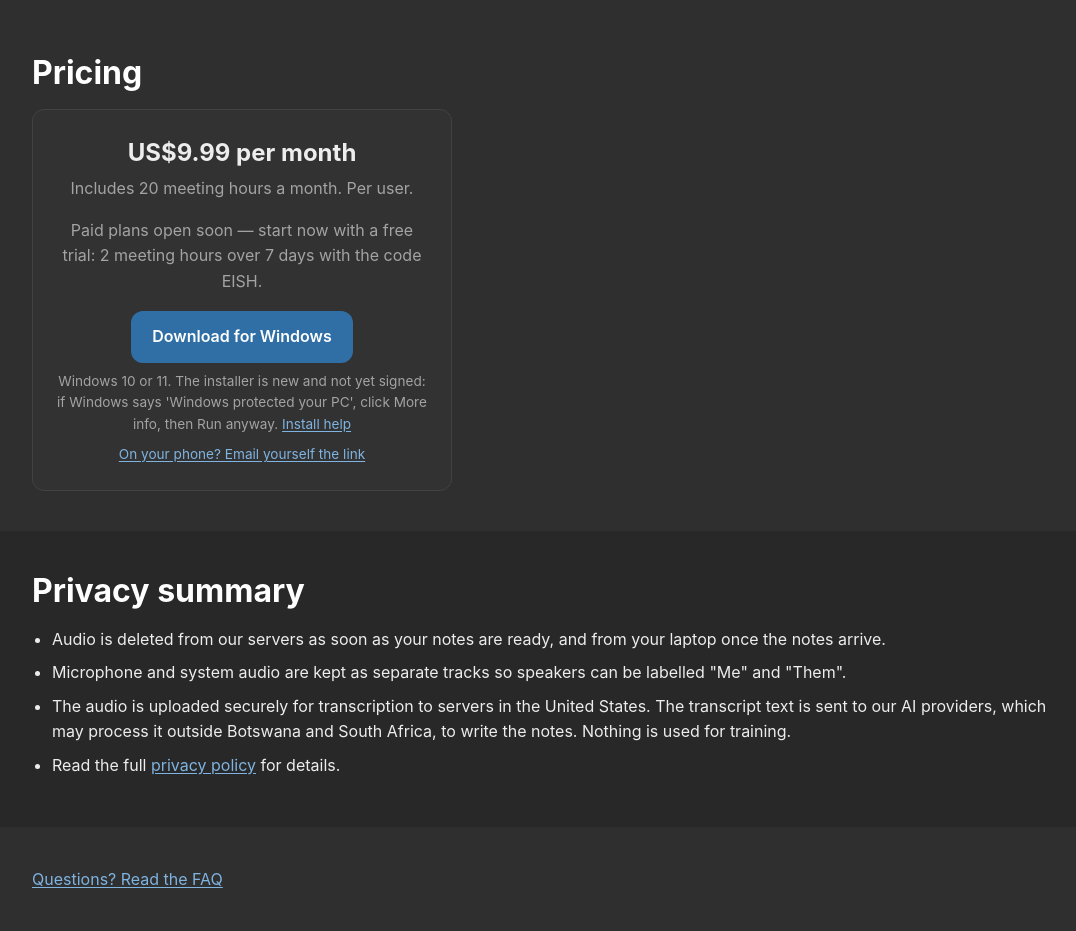
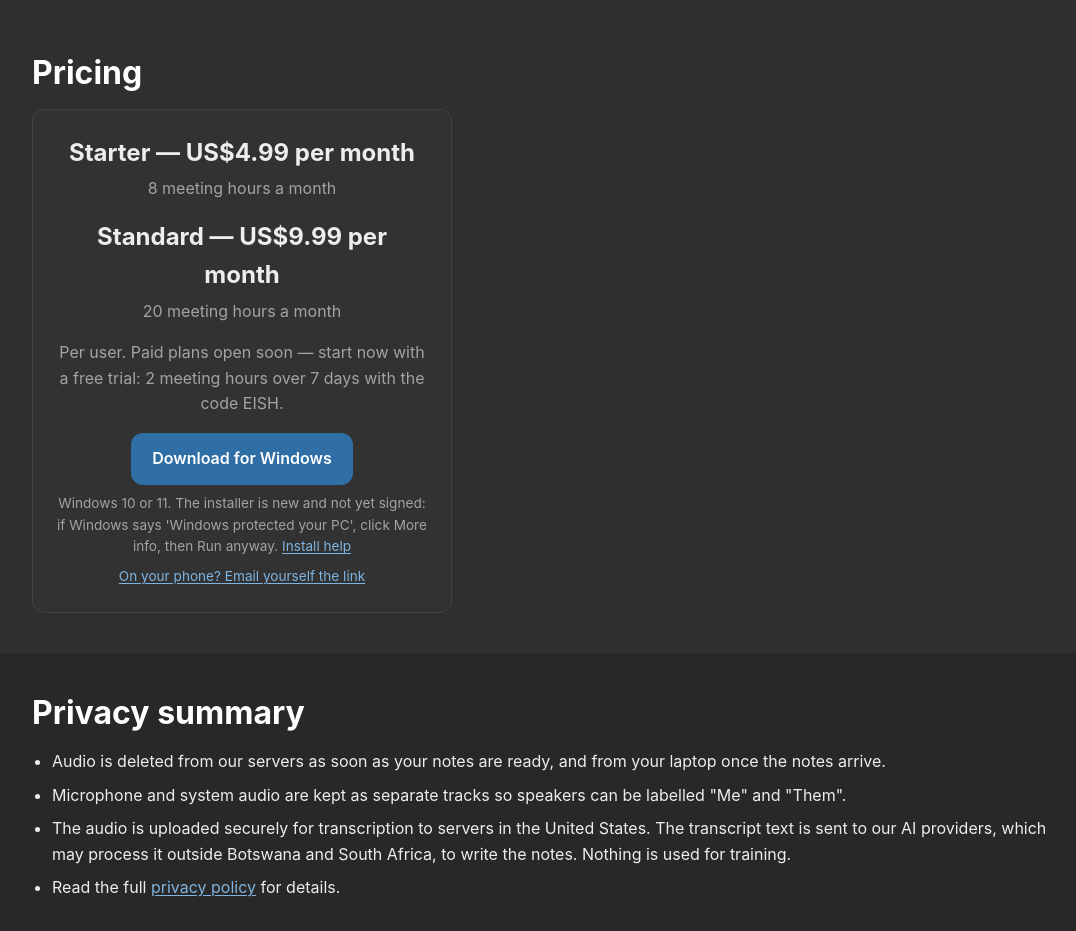
Before and after one commit to umar-arbi/setswana-notetaker-industry, a plain HTML site: page index.html in a window 1280 px wide. Shown: the part 2280-3211 px from the top of the page, without its empty margins (84-1160 px from the left). Drawn offline with Linux system fonts and the light colour scheme; no server answers.

Commit message:
site: 5feea47

```diff
--- a/index.html
+++ b/index.html
@@ -159,9 +159,11 @@
       <div class="container">
         <h2>Pricing</h2>
         <div class="pricing-card">
-          <p class="price">US$9.99 per month</p>
-          <p class="price-note">Includes 20 meeting hours a month. Per user.</p>
-          <p class="price-note">Paid plans open soon — start now with a free trial: 2 meeting hours over 7 days with the code EISH.</p>
+          <p class="price">Starter — US$4.99 per month</p>
+          <p class="price-note">8 meeting hours a month</p>
+          <p class="price">Standard — US$9.99 per month</p>
+          <p class="price-note">20 meeting hours a month</p>
+          <p class="price-note">Per user. Paid plans open soon — start now with a free trial: 2 meeting hours over 7 days with the code EISH.</p>
           <a class="button button-primary" href="/download">Download for Windows</a>
           <p class="download-note">Windows 10 or 11. The installer is new and not yet signed: if Windows says 'Windows protected your PC', click More info, then Run anyway. <a href="faq.html">Install help</a></p>
           <p class="phone-link"><a href="mailto:?subject=KwalaNotes%20download&amp;body=https%3A%2F%2Fkwalanotes.com%2Fdownload">On your phone? Email yourself the link</a></p>
```
